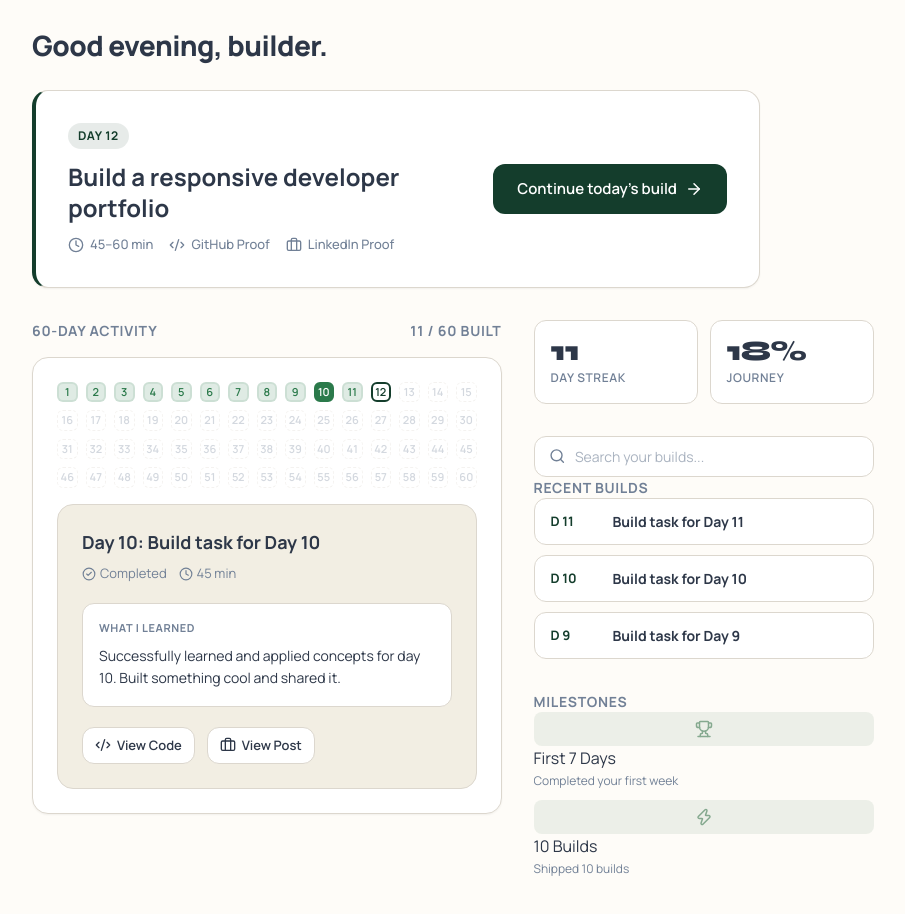
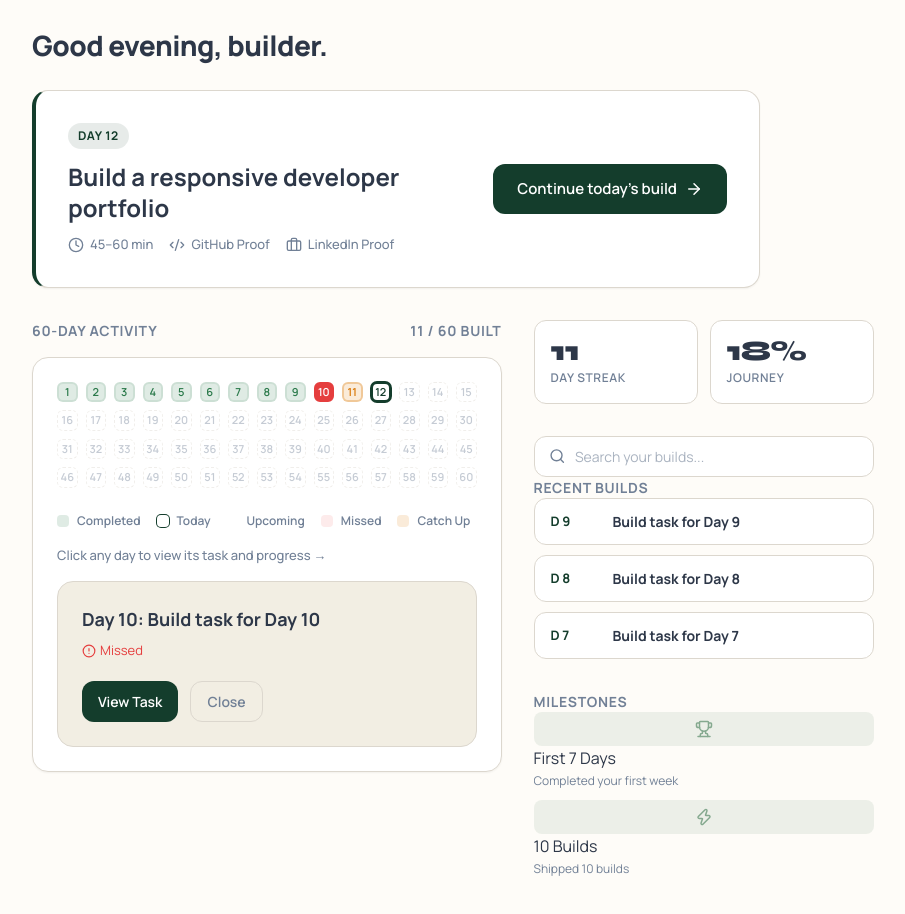
Before and after one commit to Fah218/ABTalkRebuild, a Next.js app: page /dashboard in a window 1280 px wide. Both pictures are taken after a click on the element "10". Shown: the top 914 px of the page, without its empty margins (244-1149 px from the left). Built offline with nearby package versions, Linux system fonts and the light colour scheme.

Commit message:
add interactive 60-day activity states

```diff
--- a/src/app/dashboard/page.module.css
+++ b/src/app/dashboard/page.module.css
@@ -199,6 +199,7 @@
   background-color: var(--bg-surface);
   border-color: var(--brand-primary);
   color: var(--brand-primary);
+  box-shadow: 0 0 0 1px var(--brand-primary);
 }
 .statusToday:hover, .statusToday.selected {
   background-color: var(--brand-primary);
@@ -206,25 +207,74 @@
 }
 
 .statusMissed {
-  background-color: var(--bg-surface-muted);
-  border-color: var(--border-color);
-  color: var(--text-muted);
-  opacity: 0.6;
+  background-color: rgba(var(--brand-error-rgb), 0.1);
+  border-color: rgba(var(--brand-error-rgb), 0.2);
+  color: var(--brand-error);
 }
 .statusMissed:hover, .statusMissed.selected {
-  border-color: var(--text-main);
-  color: var(--text-main);
-  opacity: 1;
+  background-color: var(--brand-error);
+  color: #fff;
+  border-color: var(--brand-error);
+}
+
+.statusCatchUp {
+  background-color: rgba(var(--brand-warning-rgb), 0.15);
+  border-color: rgba(var(--brand-warning-rgb), 0.3);
+  color: var(--brand-warning);
+}
+.statusCatchUp:hover, .statusCatchUp.selected {
+  background-color: var(--brand-warning);
+  color: #fff;
+  border-color: var(--brand-warning);
 }
 
 .statusUpcoming {
   background-color: transparent;
   border: 1px dashed var(--border-color);
   color: var(--text-muted);
-  opacity: 0.3;
-  cursor: default;
+  opacity: 0.4;
 }
-.statusUpcoming:hover { transform: none; }
+.statusUpcoming:hover, .statusUpcoming.selected {
+  border: 1px solid var(--text-muted);
+  color: var(--text-main);
+  background-color: var(--bg-surface-muted);
+}
+
+/* Legend */
+.gridFooter {
+  display: flex;
+  flex-direction: column;
+  gap: 16px;
+  margin-top: 24px;
+}
+
+.legend {
+  display: flex;
+  flex-wrap: wrap;
+  gap: 12px 16px;
+}
+
+.legendItem {
+  display: flex;
+  align-items: center;
+  gap: 8px;
+  font-size: 12px;
+  color: var(--text-muted);
+  font-weight: 600;
+}
+
+.legendDot {
+  width: 12px;
+  height: 12px;
+  border-radius: 4px;
+  border: 2px solid transparent;
+}
+
+.helperText {
+  font-size: 13px;
+  color: var(--text-muted);
+  font-weight: 500;
+}
 
 /* Clickable Day Journal Panel */
 .journalPanel {
@@ -252,12 +302,19 @@
 
 .journalMeta {
   display: flex;
+  flex-wrap: wrap;
   gap: 12px;
   font-size: 13px;
   color: var(--text-muted);
 }
 
 .journalMetaItem { display: flex; align-items: center; gap: 4px; }
+
+.badgeCompleted { color: var(--brand-success); }
+.badgeToday { color: var(--brand-primary); }
+.badgeMissed { color: var(--brand-error); }
+.badgeCatchUp { color: var(--brand-warning); }
+.badgeUpcoming { color: var(--text-muted); }
 
 .journalContent {
   background-color: var(--bg-surface);
@@ -286,6 +343,7 @@
   display: flex;
   flex-wrap: wrap;
   gap: 12px;
+  margin-bottom: 20px;
 }
 
 .journalLink {
@@ -303,6 +361,42 @@
   transition: background-color 0.2s ease;
 }
 .journalLink:hover { background-color: var(--bg-surface-muted); }
+
+.journalActions {
+  display: flex;
+  align-items: center;
+  gap: 12px;
+}
+
+.btnPrimary {
+  padding: 10px 16px;
+  font-size: 14px;
+  font-weight: 600;
+  border-radius: var(--radius-md);
+  background-color: var(--brand-primary);
+  color: #fff;
+  border: none;
+  cursor: pointer;
+  text-decoration: none;
+  transition: opacity 0.2s ease;
+}
+.btnPrimary:hover { opacity: 0.9; }
+
+.btnSecondary {
+  padding: 10px 16px;
+  font-size: 14px;
+  font-weight: 600;
+  border-radius: var(--radius-md);
+  background-color: transparent;
+  color: var(--text-muted);
+  border: 1px solid var(--border-color);
+  cursor: pointer;
+  transition: all 0.2s ease;
+}
+.btnSecondary:hover {
+  background-color: var(--bg-surface);
+  color: var(--text-main);
+}
 
 /* Metrics */
 .metricsGrid {
--- a/src/app/dashboard/page.tsx
+++ b/src/app/dashboard/page.tsx
@@ -2,7 +2,7 @@
 
 import React, { useState, useMemo } from "react";
 import Link from "next/link";
-import { Clock, Code2, Briefcase, Trophy, Zap, ArrowRight, Search, CheckCircle2 } from "lucide-react";
+import { Clock, Code2, Briefcase, Trophy, Zap, ArrowRight, Search, CheckCircle2, AlertCircle, Calendar } from "lucide-react";
 import styles from "./page.module.css";
 import studentData from "@/data/student.json";
 import challengeData from "@/data/challenge.json";
@@ -17,15 +17,26 @@ export default function DashboardPage() {
     return Array.from({ length: challengeData.totalDays }, (_, i) => {
       const dayNum = i + 1;
       let status = "upcoming";
-      if (dayNum < studentData.currentDay) status = "completed";
-      else if (dayNum === studentData.currentDay) status = "today";
+
+      if (dayNum < studentData.currentDay) {
+        // Mock a missed day and a catchup day for testing
+        if (dayNum === 10) status = "missed";
+        else if (dayNum === 11) status = "catchup";
+        else status = "completed";
+      } else if (dayNum === studentData.currentDay) {
+        status = "today";
+      }
+
+      let title = `Build task for Day ${dayNum}`;
+      if (status === "upcoming") title = "Locked";
+      if (dayNum === studentData.currentDay) title = day12Data.title;
 
       return {
         day: dayNum,
         status,
-        title: status === "upcoming" ? "Locked" : dayNum === studentData.currentDay ? day12Data.title : `Build task for Day ${dayNum}`,
+        title,
         learned: status === "completed" ? `Successfully learned and applied concepts for day ${dayNum}. Built something cool and shared it.` : "",
-        timeSpent: status === "completed" ? "45 min" : status === "today" ? "-" : "-",
+        timeSpent: status === "completed" ? "45 min" : (status === "today" ? day12Data.estimatedTime : "-"),
       };
     });
   }, []);
@@ -33,10 +44,136 @@ export default function DashboardPage() {
   const selectedDayData = selectedDay ? history.find(d => d.day === selectedDay) : null;
   const recentBuilds = history.filter(d => d.status === "completed").reverse().slice(0, 3);
 
-  // Filter for search
   const searchedBuilds = searchQuery
-    ? history.filter(d => d.status === "completed" && d.title.toLowerCase().includes(searchQuery.toLowerCase()))
+    ? history.filter(d => ["completed", "today", "missed", "catchup"].includes(d.status) && d.title.toLowerCase().includes(searchQuery.toLowerCase()))
     : recentBuilds;
+
+  const renderJournalContent = () => {
+    if (!selectedDayData) return null;
+
+    if (selectedDayData.status === "upcoming") {
+      return (
+        <div className={styles.journalPanel}>
+          <div className={styles.journalHeader}>
+            <div>
+              <h4 className={styles.journalTitle}>Day {selectedDayData.day}</h4>
+              <div className={styles.journalMeta}>
+                <div className={styles.journalMetaItem}>
+                  <Calendar size={14} className={styles.badgeUpcoming} />
+                  <span className={styles.badgeUpcoming}>Upcoming</span>
+                </div>
+              </div>
+            </div>
+          </div>
+          <div className={styles.journalContent}>
+            <div className={styles.journalText}>Keep building today&apos;s task. This day will unlock when it becomes available.</div>
+          </div>
+          <div className={styles.journalActions}>
+            <button className={styles.btnSecondary} onClick={() => setSelectedDay(null)}>Close</button>
+          </div>
+        </div>
+      );
+    }
+
+    if (selectedDayData.status === "missed" || selectedDayData.status === "catchup") {
+      const isCatchUp = selectedDayData.status === "catchup";
+      const statusClass = isCatchUp ? styles.badgeCatchUp : styles.badgeMissed;
+
+      return (
+        <div className={styles.journalPanel}>
+          <div className={styles.journalHeader}>
+            <div>
+              <h4 className={styles.journalTitle}>Day {selectedDayData.day}: {selectedDayData.title}</h4>
+              <div className={styles.journalMeta}>
+                <div className={styles.journalMetaItem}>
+                  <AlertCircle size={14} className={statusClass} />
+                  <span className={statusClass}>{isCatchUp ? "Catch Up Available" : "Missed"}</span>
+                </div>
+              </div>
+            </div>
+          </div>
+          <div className={styles.journalActions}>
+            <Link href={`/day/${selectedDayData.day}`} className={styles.btnPrimary}>
+              {isCatchUp ? "Catch Up" : "View Task"}
+            </Link>
+            <button className={styles.btnSecondary} onClick={() => setSelectedDay(null)}>Close</button>
+          </div>
+        </div>
+      );
+    }
+
+    if (selectedDayData.status === "today") {
+      return (
+        <div className={styles.journalPanel}>
+          <div className={styles.journalHeader}>
+            <div>
+              <h4 className={styles.journalTitle}>Day {selectedDayData.day}: {selectedDayData.title}</h4>
+              <div className={styles.journalMeta}>
+                <div className={styles.journalMetaItem}>
+                  <Clock size={14} className={styles.badgeToday} />
+                  <span className={styles.badgeToday}>Current / In Progress</span>
+                </div>
+                <div className={styles.journalMetaItem}>
+                  <Clock size={14} />
+                  <span>{selectedDayData.timeSpent}</span>
+                </div>
+              </div>
+            </div>
+          </div>
+          <div className={styles.journalActions}>
+            <Link href={`/day/${selectedDayData.day}`} className={styles.btnPrimary}>
+              Continue Today&apos;s Build
+            </Link>
+            <button className={styles.btnSecondary} onClick={() => setSelectedDay(null)}>Close</button>
+          </div>
+        </div>
+      );
+    }
+
+    // Completed Day Flow
+    return (
+      <div className={styles.journalPanel}>
+        <div className={styles.journalHeader}>
+          <div>
+            <h4 className={styles.journalTitle}>Day {selectedDayData.day}: {selectedDayData.title}</h4>
+            <div className={styles.journalMeta}>
+              <div className={styles.journalMetaItem}>
+                <CheckCircle2 size={14} className={styles.badgeCompleted} />
+                <span className={styles.badgeCompleted}>Completed / On Time</span>
+              </div>
+              <div className={styles.journalMetaItem}>
+                <Clock size={14} />
+                <span>{selectedDayData.timeSpent}</span>
+              </div>
+            </div>
+          </div>
+        </div>
+
+        {selectedDayData.learned && (
+          <div className={styles.journalContent}>
+            <div className={styles.journalLabel}>What I learned</div>
+            <div className={styles.journalText}>{selectedDayData.learned}</div>
+          </div>
+        )}
+
+        <div className={styles.journalLinks}>
+          <div className={styles.journalLink}>
+            <Code2 size={16} /> GitHub Proof
+          </div>
+          <div className={styles.journalLink}>
+            <Briefcase size={16} /> LinkedIn Proof
+          </div>
+        </div>
+
+        <div className={styles.journalActions}>
+          <Link href={`/day/${selectedDayData.day}`} className={styles.btnPrimary}>
+            View Task
+          </Link>
+          <button className={styles.btnSecondary} onClick={() => setSelectedDay(null)}>Close</button>
+        </div>
+      </div>
+    );
+  };
 
   return (
     <div className="container">
@@ -88,6 +225,7 @@ export default function DashboardPage() {
                   if (day.status === "completed") cellClass = styles.statusCompleted;
                   if (day.status === "today") cellClass = styles.statusToday;
                   if (day.status === "missed") cellClass = styles.statusMissed;
+                  if (day.status === "catchup") cellClass = styles.statusCatchUp;
 
                   const isSelected = selectedDay === day.day;
 
@@ -95,7 +233,7 @@ export default function DashboardPage() {
                     <div
                       key={day.day}
                       className={`${styles.dayCell} ${cellClass} ${isSelected ? styles.selected : ''}`}
-                      onClick={() => (day.status === "completed" || day.status === "today") ? setSelectedDay(isSelected ? null : day.day) : null}
+                      onClick={() => setSelectedDay(isSelected ? null : day.day)}
                       title={`Day ${day.day}: ${day.title}`}
                     >
                       {day.day}
@@ -104,49 +242,22 @@ export default function DashboardPage() {
                 })}
               </div>
 
+              {/* Legend & Helper Text */}
+              <div className={styles.gridFooter}>
+                <div className={styles.legend}>
+                  <div className={styles.legendItem}><div className={`${styles.legendDot} ${styles.statusCompleted}`} /> Completed</div>
+                  <div className={styles.legendItem}><div className={`${styles.legendDot} ${styles.statusToday}`} /> Today</div>
+                  <div className={styles.legendItem}><div className={`${styles.legendDot} ${styles.statusUpcoming}`} /> Upcoming</div>
+                  <div className={styles.legendItem}><div className={`${styles.legendDot} ${styles.statusMissed}`} /> Missed</div>
+                  <div className={styles.legendItem}><div className={`${styles.legendDot} ${styles.statusCatchUp}`} /> Catch Up</div>
+                </div>
+                <div className={styles.helperText}>
+                  Click any day to view its task and progress &rarr;
+                </div>
+              </div>
+
               {/* Clickable Day Journal Panel */}
-              {selectedDayData && (
-                <div className={styles.journalPanel}>
-                  <div className={styles.journalHeader}>
-                    <div>
-                      <h4 className={styles.journalTitle}>Day {selectedDayData.day}: {selectedDayData.title}</h4>
-                      <div className={styles.journalMeta}>
-                        <div className={styles.journalMetaItem}>
-                          <CheckCircle2 size={14} className="text-brand-success" />
-                          <span>{selectedDayData.status === "today" ? "In Progress" : "Completed"}</span>
-                        </div>
-                        <div className={styles.journalMetaItem}>
-                          <Clock size={14} />
-                          <span>{selectedDayData.timeSpent}</span>
-                        </div>
-                      </div>
-                    </div>
-                    {selectedDayData.status === "today" && (
-                      <Link href={`/day/${selectedDayData.day}`} className={styles.heroCta} style={{ padding: "8px 16px", fontSize: "13px" }}>
-                        Open Task
-                      </Link>
-                    )}
-                  </div>
-
-                  {selectedDayData.learned && (
-                    <div className={styles.journalContent}>
-                      <div className={styles.journalLabel}>What I learned</div>
-                      <div className={styles.journalText}>{selectedDayData.learned}</div>
-                    </div>
-                  )}
-
-                  {selectedDayData.status === "completed" && (
-                    <div className={styles.journalLinks}>
-                      <a href="#" className={styles.journalLink}>
-                        <Code2 size={16} /> View Code
-                      </a>
-                      <a href="#" className={styles.journalLink}>
-                        <Briefcase size={16} /> View Post
-                      </a>
-                    </div>
-                  )}
-                </div>
-              )}
+              {renderJournalContent()}
             </div>
           </section>
 
--- a/src/app/globals.css
+++ b/src/app/globals.css
@@ -14,6 +14,10 @@
   --brand-accent-rgb: 133, 169, 143;
   --brand-success: #2b7a4b;
   --brand-success-rgb: 43, 122, 75;
+  --brand-error: #e53e3e;
+  --brand-error-rgb: 229, 62, 62;
+  --brand-warning: #d97706;
+  --brand-warning-rgb: 217, 119, 6;
 
   --border-color: #dcd7ce; /* Stronger, warmer border to define boundaries */
   --border-active: #85a98f;
@@ -45,6 +49,10 @@
   --brand-accent-rgb: 163, 184, 153;
   --brand-success: #4ade80;
   --brand-success-rgb: 74, 222, 128;
+  --brand-error: #ef4444;
+  --brand-error-rgb: 239, 68, 68;
+  --brand-warning: #f59e0b;
+  --brand-warning-rgb: 245, 158, 11;
 
   --border-color: #28362d;
   --border-active: #4ade80;
@@ -69,6 +77,10 @@
     --brand-accent-rgb: 163, 184, 153;
     --brand-success: #4ade80;
     --brand-success-rgb: 74, 222, 128;
+    --brand-error: #ef4444;
+    --brand-error-rgb: 239, 68, 68;
+    --brand-warning: #f59e0b;
+    --brand-warning-rgb: 245, 158, 11;
 
     --border-color: #28362d;
     --border-active: #4ade80;
```
Also changed, not shown: 1 other file (tests, documents, lock files or other folders).
